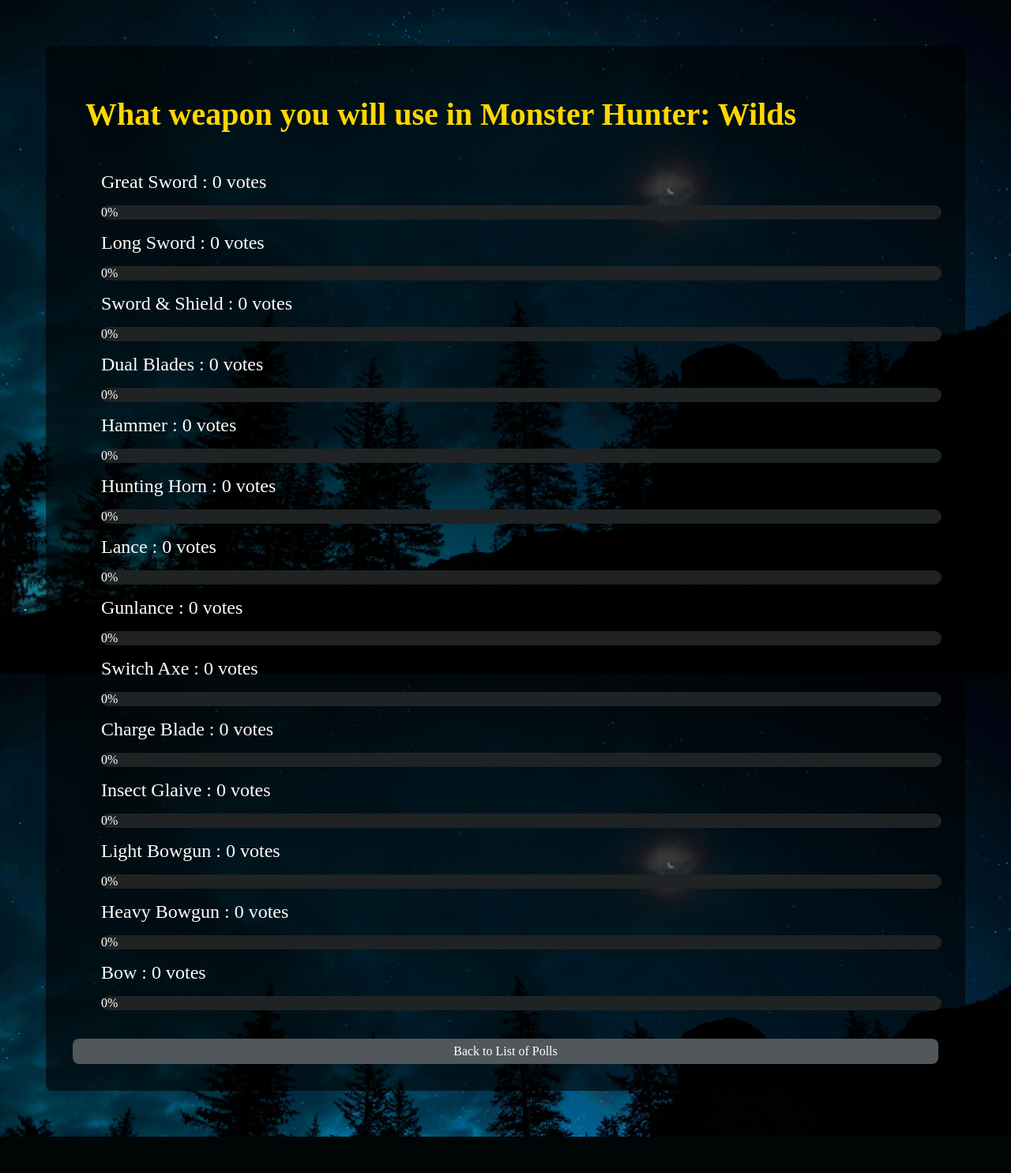
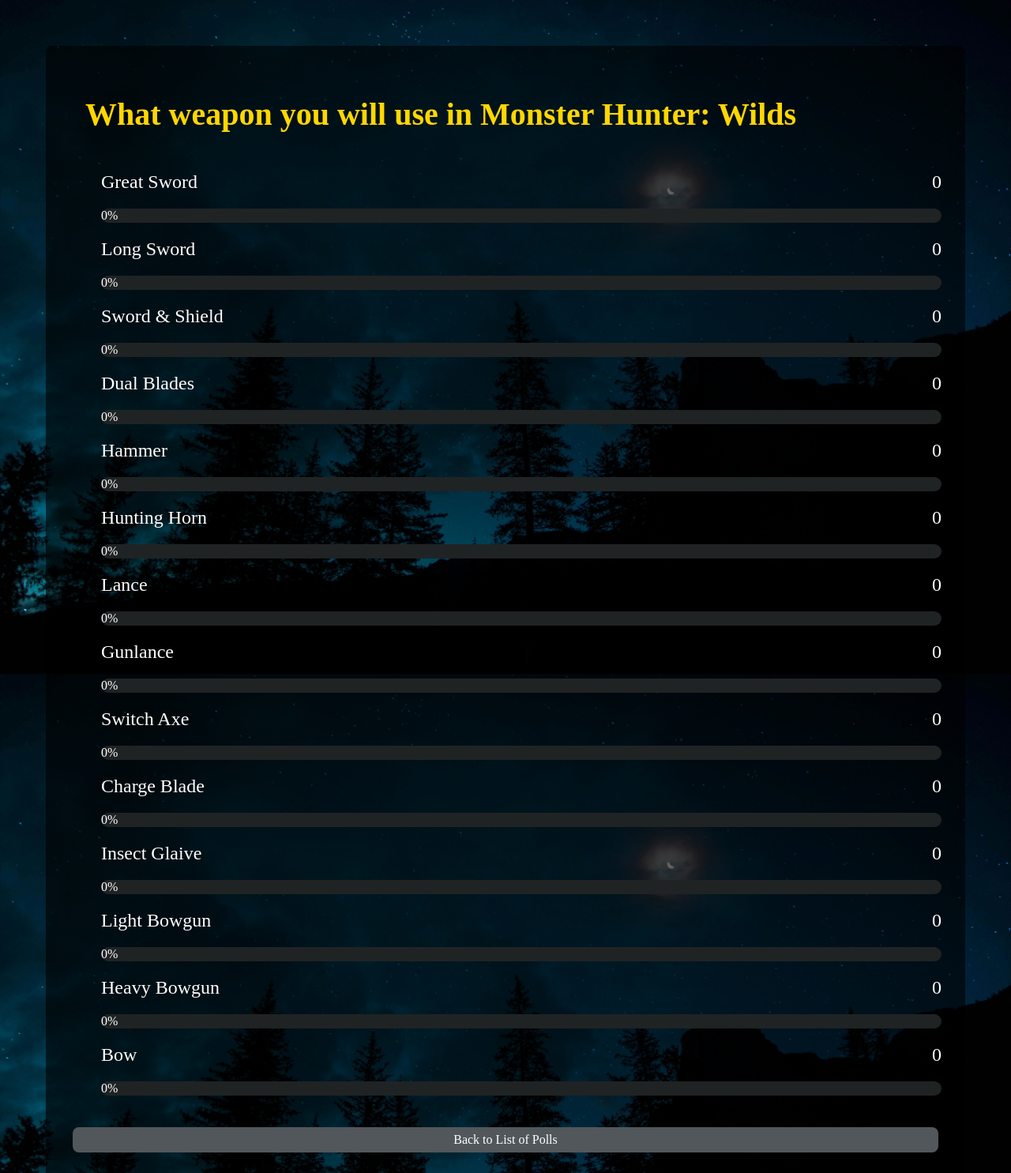
Before and after one commit to Ichi1234/ku-polls, a Django app: page /polls/2/results/ in a window 1280 px wide. Shown: the top 1485 px of the page at 79% size. Before the commit the page ends 1439 px from the top, so only its background shows below. Run offline with Django 4.2, Linux system fonts and the light colour scheme; data comes from the database, SQL or seed files in the repository.

Commit message:
I don't want to do this but my professor orders "Remove the word “votes” after the count (it’s just clutter)"

```diff
--- a/polls/static/polls/style.css
+++ b/polls/static/polls/style.css
@@ -160,6 +160,12 @@ fieldset {
     background-color: rgba(0, 0, 0, 0.6);
 }
 
+.total-vote {
+    display: flex;
+    justify-content: space-between;
+    align-items: center;
+}
+
 .percentage-bar {
     background-color: #DAA520;
     border-radius: 16px;
@@ -173,6 +179,6 @@ fieldset {
 }
 
 .bar {
-    margin-top: 16px;
-    margin-bottom: 16px;
+    margin-top: 20px;
+    margin-bottom: 20px;
 }
--- a/polls/templates/polls/results.html
+++ b/polls/templates/polls/results.html
@@ -12,8 +12,12 @@
         <h1>{{ question.question_text }} </h1>
         <ul>
         {% for choice in list_of_question %}
-            <li class="total-vote">{{ choice.choice_text }} : {{ choice.votes }} vote{{ choice.votes|pluralize }}</li>
+            <li class="total-vote">
+                <span>{{ choice.choice_text }}</span>
+                <span>{{ choice.votes }}</span>
+            </li>
             <div>
+
                 <div class="percentage-container bar">
                     <div class="percentage-bar bar" style="width:{{ choice.percentage }}%">
                     {{ choice.percentage }}%
```
